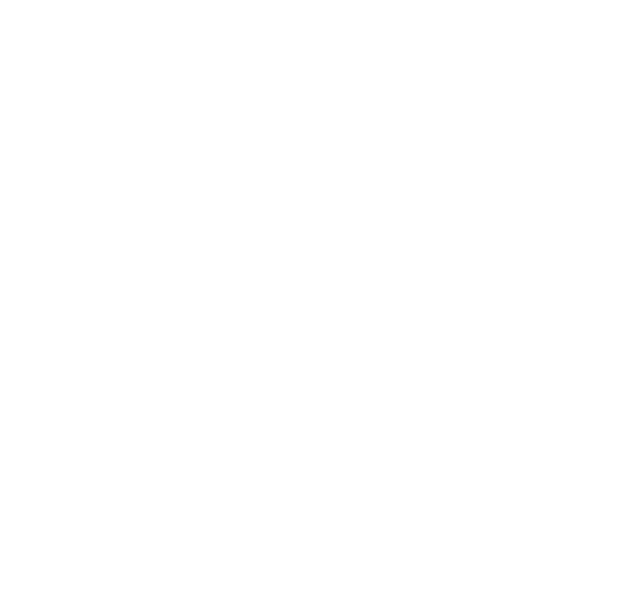
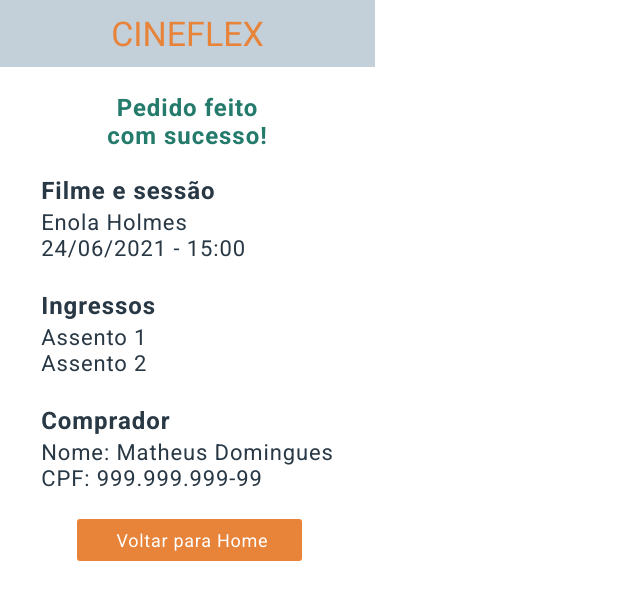
Before and after one commit to matthdomingues/projeto9-cineflex, a React (Create React App) app: page /sucesso in a window 1280 px wide. Before the commit this address had no page. Shown: the top 600 px of the page, without its empty margins (0-640 px from the left). Built offline with nearby package versions, Linux system fonts and the light colour scheme.

Commit message:
Layout Completo

```diff
--- a/src/components/App.js
+++ b/src/components/App.js
@@ -4,9 +4,7 @@
 import Catalog from "../components/catalog/catalog";
 import Showtimes from "../components/showtimes/showtimes";
 import Seats from "../components/seats/seats";
-
-//import "./components/request/request.css";
-//import Request from "./components/request/request";
+import Request from "../components/request/request";
 
 export default function App() {
 
@@ -20,9 +18,10 @@
         <Route path="/" element={<Catalog setMovieId={setMovieId} />} />
         <Route path="/sessoes/:idFilme" element={<Showtimes movieId={movieId} setMovieSession={setMovieSession} setMovieSessionId={setMovieSessionId} />} />
         <Route path="/assentos/:idSessao" element={<Seats movieId={movieId} movieSession={movieSession} movieSessionId={movieSessionId} />} />
+        <Route path="/sucesso" element={<Request />} />
       </Routes>
     </BrowserRouter>
   );
 }
 
-// <Route path="/sucesso" element={<Request />}/>
+//
--- a/src/components/request/request.css
+++ b/src/components/request/request.css
@@ -0,0 +1,115 @@
+@import url('https://fonts.googleapis.com/css2?family=Roboto:ital,wght@0,100;0,300;0,400;0,500;0,700;1,100;1,300;1,400;1,500&display=swap');
+
+.requestBody {
+    height: 877px;
+    width: 375px;
+    background-color: white;
+}
+
+header {
+    height: 67px;
+    width: 100%;
+    background-color: #C3CFD9;
+    display: flex;
+    align-items: center;
+    justify-content: center;
+}
+
+h1 {
+    font-family: 'Roboto', sans-serif;
+    font-size: 34px;
+    font-weight: 400;
+    line-height: 40px;
+    letter-spacing: 0em;
+    text-align: center;
+    color: #E8833A;
+}
+
+.requestBody main {
+    height: 810px;
+    width: 100%;
+    background-color: white;
+    display: flex;
+    flex-direction: column;
+    align-items: center;
+}
+
+.requestTitle {
+    display: flex;
+    align-items: center;
+    justify-content: center;
+    height: 110px;
+    width: 170px;
+}
+
+.requestTitle h2 {
+    font-family: 'Roboto', sans-serif;
+    font-style: normal;
+    font-weight: 700;
+    font-size: 24px;
+    line-height: 28px;
+    display: flex;
+    align-items: center;
+    text-align: center;
+    letter-spacing: 0.04em;
+    color: #247A6B;
+}
+
+.requestMovie,
+.requestSeat {
+    box-sizing: border-box;
+    margin-bottom: 30px;
+}
+
+.requestMovie h3,
+.requestSeat h3,
+.requestInfo h3 {
+    font-family: 'Roboto', sans-serif;
+    font-style: normal;
+    font-weight: 700;
+    font-size: 24px;
+    line-height: 28px;
+    display: flex;
+    align-items: left;
+    letter-spacing: 0.04em;
+    color: #293845;
+    margin-bottom: 5px;
+    box-sizing: border-box;
+}
+
+.requestMovie h4,
+.requestSeat h4,
+.requestInfo h4 {
+    font-family: 'Roboto', sans-serif;
+    font-style: normal;
+    font-weight: 400;
+    font-size: 22px;
+    line-height: 26px;
+    display: flex;
+    align-items: left;
+    letter-spacing: 0.04em;
+    color: #293845;
+}
+
+.requestBody button {
+    width: 225px;
+    height: 42px;
+    background: #E8833A;
+    border-radius: 3px;
+    border: 1px #E8833A;
+    margin-right: 50px;
+    box-sizing: border-box;
+}
+
+.requestBody h5 {
+    font-family: 'Roboto', sans-serif;
+    font-style: normal;
+    font-weight: 400;
+    font-size: 18px;
+    line-height: 21px;
+    display: flex;
+    align-items: center;
+    text-align: center;
+    letter-spacing: 0.04em;
+    color: #FFFFFF;
+}
--- a/src/components/request/request.js
+++ b/src/components/request/request.js
@@ -0,0 +1,37 @@
+import { Link } from "react-router-dom"
+
+export default function Request() {
+
+    return (
+        <div className="requestBody">
+            <header>
+                <h1>CINEFLEX</h1>
+            </header>
+            <main>
+                <div className="requestTitle">
+                    <h2>Pedido feito
+                        com sucesso!</h2>
+                </div>
+                <div className="requestData">
+                    <div className="requestMovie">
+                        <h3>Filme e sessão</h3>
+                        <h4>Enola Holmes</h4>
+                        <h4>24/06/2021 - 15:00</h4>
+                    </div>
+                    <div className="requestSeat">
+                        <h3>Ingressos</h3>
+                        <h4>Assento 1</h4>
+                        <h4>Assento 2</h4>
+                    </div>
+                    <div className="requestInfo">
+                        <h3>Comprador</h3>
+                        <h4>Nome: Matheus Domingues</h4>
+                        <h4>CPF: 999.999.999-99</h4>
+                    </div>
+                </div>
+                <Link to={`/`}><button><h5>Voltar para Home</h5></button></Link>
+            </main>
+        </div>
+    )
+
+}
--- /dev/null
+++ b/src/components/seats/seat.js
@@ -0,0 +1,47 @@
+import axios from "axios";
+import React, { useEffect } from "react";
+import { useParams } from "react-router-dom";
+import styled from "styled-components";
+
+export default function Seat() {
+    const params = useParams();
+
+    const [movieSeat, setMovieSeat] = React.useState([]);
+
+    React.useEffect(() => {
+        const promise = axios.get(`https://mock-api.driven.com.br/api/v7/cineflex/showtimes/${params.idSessao}/seats`)
+        promise.then(response => { setMovieSeat(response.data.seats) })
+    }, []);
+
+    return (<>
+        {movieSeat.map(value =>
+            value.isAvailable ?
+                (<div className={"seatGrey"}>
+                    <h6>{value.name}</h6>
+                </div>) :
+                (<div key={value.id} onClick={() => alert("Esse assento não está disponível")} className="seatYellow">
+                    <h6>{value.name}</h6>
+                </div>)
+        )}
+    </>)
+}
+
+/*
+
+onClick={ }
+const Trigger = styled.div`
+
+.seat {
+    display: flex;
+    justify-content: center;
+    align-items: center;
+    width: 26px;
+    height: 26px;
+    background: #C3CFD9; ${(props) => (props.clicked ? "#C3CFD9" : "#FBE192")};
+    border: 1px solid ${props => (props.clicked === true ? "#808F9D" : "#F7C52B")};
+    border-radius: 17px;
+    margin-left: 7px;
+    margin-bottom: 18px;
+}
+
+` */
--- a/src/components/seats/seats.css
+++ b/src/components/seats/seats.css
@@ -1,3 +1,5 @@
+@import url('https://fonts.googleapis.com/css2?family=Roboto:ital,wght@0,100;0,300;0,400;0,500;0,700;1,100;1,300;1,400;1,500&display=swap');
+
 .seatsBody {
     height: 877px;
     width: 375px;
@@ -106,7 +108,7 @@
 
 }
 
-.seat {
+.seatGrey {
     display: flex;
     justify-content: center;
     align-items: center;
@@ -114,6 +116,32 @@
     height: 26px;
     background: #C3CFD9;
     border: 1px solid #808F9D;
+    border-radius: 17px;
+    margin-left: 7px;
+    margin-bottom: 18px;
+}
+
+.seatYellow {
+    display: flex;
+    justify-content: center;
+    align-items: center;
+    width: 26px;
+    height: 26px;
+    background: #FBE192;
+    border: 1px solid #F7C52B;
+    border-radius: 17px;
+    margin-left: 7px;
+    margin-bottom: 18px;
+}
+
+.seatGreen {
+    display: flex;
+    justify-content: center;
+    align-items: center;
+    width: 26px;
+    height: 26px;
+    background: #8DD7CF;
+    border: 1px solid #1AAE9E;
     border-radius: 17px;
     margin-left: 7px;
     margin-bottom: 18px;
@@ -147,6 +175,8 @@
     align-items: center;
     letter-spacing: -0.013em;
     color: #4E5A65;
+    margin-top: 5px;
+    box-sizing: border-box;
 }
 
 .seatSelected,
@@ -159,26 +189,26 @@
     box-sizing: border-box;
 }
 
-.seatGreen,
-.seatGrey,
-.seatYellow {
+.seatDemoGreen,
+.seatDemoGrey,
+.seatDemoYellow {
     display: flex;
     width: 25px;
     height: 25px;
     border-radius: 17px;
 }
 
-.seatGreen {
+.seatDemoGreen {
     background: #8DD7CF;
     border: 1px solid #1AAE9E;
 }
 
-.seatGrey {
+.seatDemoGrey {
     background: #C3CFD9;
     border: 1px solid #7B8B99;
 }
 
-.seatYellow {
+.seatDemoYellow {
     background: #FBE192;
     border: 1px solid #F7C52B;
 }
@@ -192,7 +222,6 @@
     background: #E8833A;
     border-radius: 3px;
     border: 1px #E8833A;
-
     font-family: 'Roboto', sans-serif;
     font-style: normal;
     font-weight: 400;
--- a/src/components/showtimes/showtimes.css
+++ b/src/components/showtimes/showtimes.css
@@ -1,6 +1,10 @@
 @import url('https://fonts.googleapis.com/css2?family=Roboto:ital,wght@0,100;0,300;0,400;0,500;0,700;1,100;1,300;1,400;1,500&display=swap');
 
 /* font-family: 'Roboto', sans-serif; */
+
+a {
+    text-decoration: none;
+}
 
 .showtimesBody {
     height: 877px;
@@ -102,6 +106,7 @@
     letter-spacing: 0.02em;
     text-align: center;
     color: white;
+    text-decoration: none;
 }
 
 .showtimesBody footer {
--- a/src/components/showtimes/showtimes.js
+++ b/src/components/showtimes/showtimes.js
@@ -1,9 +1,12 @@
 import axios from "axios";
 import React from "react";
-import { Link } from "react-router-dom";
+import { Link, useParams } from "react-router-dom";
 
 
 export default function Showtimes(props) {
+
+    const params = useParams();
+    console.log(params);
 
     const { movieId, setMovieSession, setMovieSessionId } = props;
 
@@ -29,11 +32,11 @@
                             <div className="movieDay">
                                 <h3>{value.weekday} - {value.date}</h3>
                                 <div className="movieShowtimes">
-                                    <Link to={`/assentos/${value.id}`}> <div onClick={() => {
+                                    <Link to={`/assentos/${value.showtimes[0].id}`}> <div onClick={() => {
                                         setMovieSession(`${value.weekday} - ${value.showtimes[0].name}`);
                                         setMovieSessionId(value.id)
                                     }} className="movieHour"><h4>{value.showtimes[0].name}</h4></div> </Link>
-                                    <Link to={`/assentos/${value.id}`}>  <div onClick={() => {
+                                    <Link to={`/assentos/${value.showtimes[1].id}`}>  <div onClick={() => {
                                         setMovieSession(`${value.weekday} - ${value.showtimes[1].name}`);
                                         setMovieSessionId(value.id)
                                     }} className="movieHour"><h4>{value.showtimes[1].name}</h4></div> </Link>
--- a/src/index.js
+++ b/src/index.js
@@ -5,6 +5,7 @@
 import "./components/catalog/catalog.css";
 import "./components/showtimes/showtimes.css";
 import "./components/seats/seats.css";
+import "./components/request/request.css";
 
 
 ReactDOM.render(<App />, document.querySelector(".root"));
```
Also changed, not shown: src/components/seats/seats.js (+31 -38 lines).
